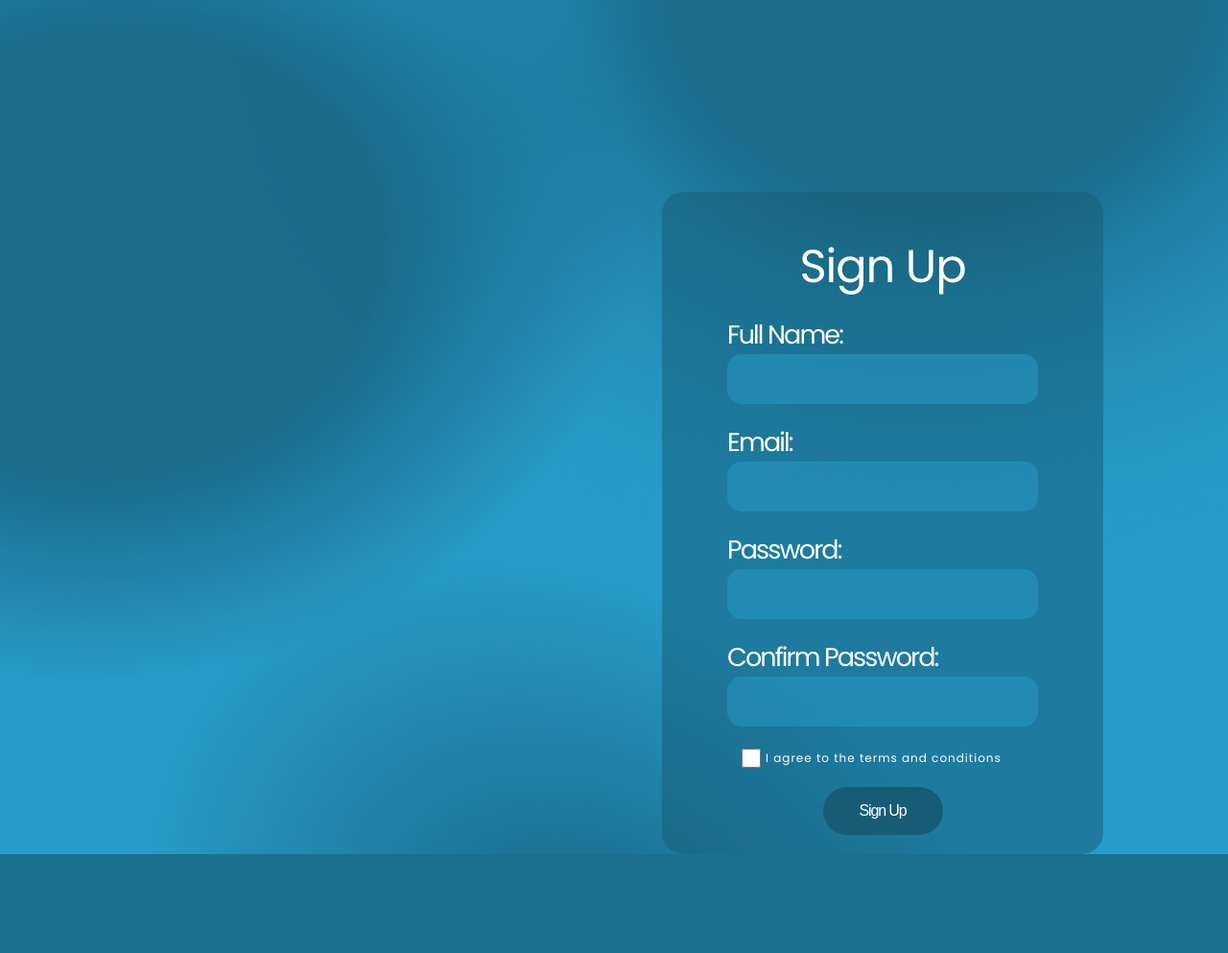
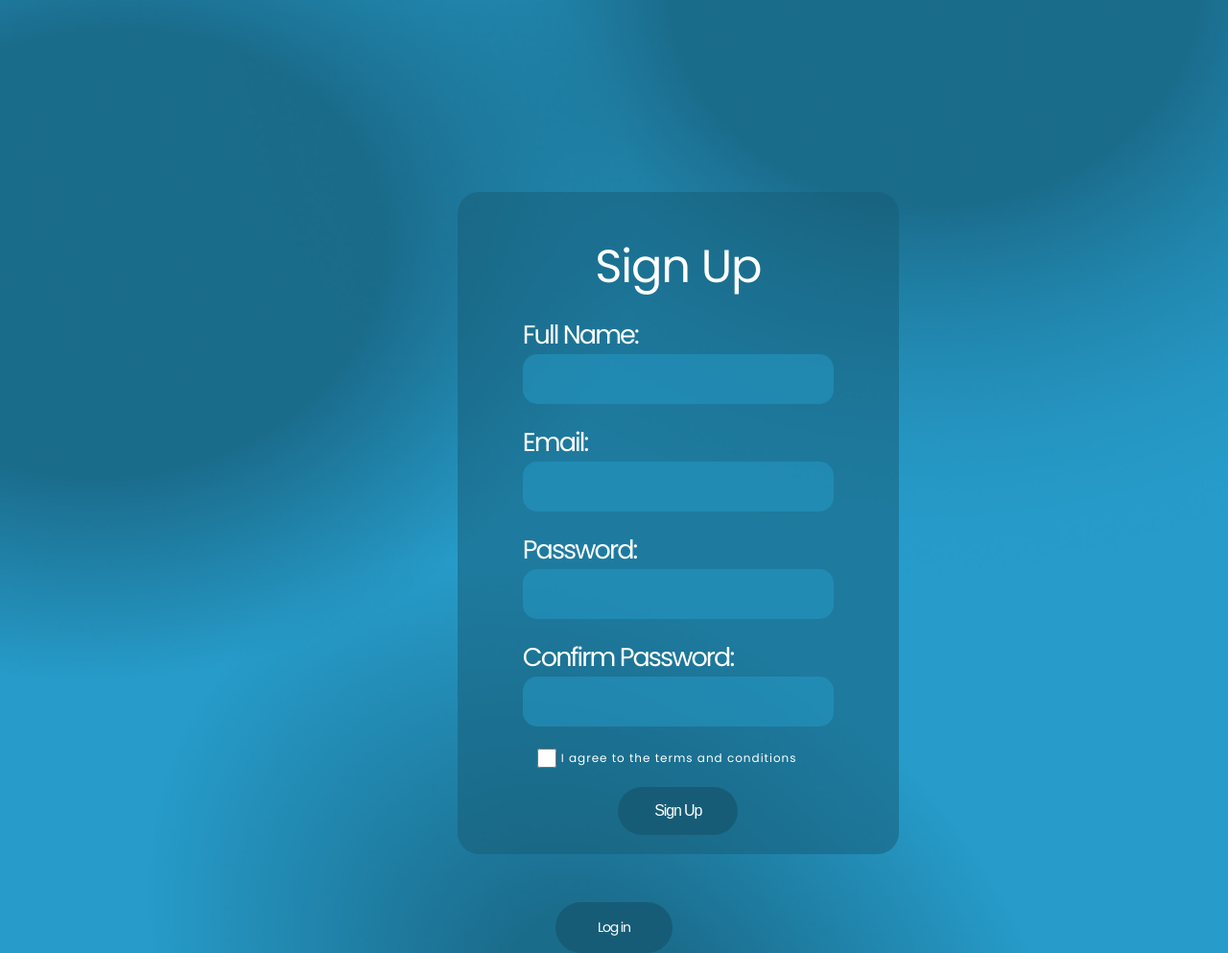
Before and after one commit to EmersonCoronel/new_ranking, a Django app: page /signup/ in a window 1280 px wide. Shown: the part 512-1505 px from the top of the page at 96% size. Before the commit the page ends 1402 px from the top, so only its background shows below. Run offline with Django 4.2, Linux system fonts and the light colour scheme.

Commit message:
Updated login and signup pages to have links to the other

```diff
--- a/mysite/new_ranking/static/styles.css
+++ b/mysite/new_ranking/static/styles.css
@@ -543,10 +543,12 @@ h2#improv, h2{
     width: 420px;
     height: 650px;
     flex-shrink: 0;
-    margin-top: 50px; /* top margin set to 50px, right and left margins set to auto, bottom margin set to 0 */
+    margin:auto;
+    margin-left: 37.25%;
+    /* margin-top: 40px;
     margin-bottom: 0;
     margin-right: 540px;
-    margin-left: 690px;
+    margin-left: 690px; */
 
 
     border-radius: 22.5px;
@@ -985,11 +987,11 @@ display: block;
 
 #create-member-container{
 display: none;
-width: 800px;
-height: 400px;
+width: 700px;
+height: 300px;
 flex-shrink: 0;
 border-radius: 40px;
-background: rgba(23, 92, 119, 0.50);
+background: rgba(6, 60, 82, 0.5);
 position:fixed;
 padding: 50px;
 left:350px;
@@ -1112,22 +1114,20 @@ color: #999;
     text-decoration: none;
     border-radius: 50px;
 
-    font-size: 16px;
+    font-size: 14px;
     font-style: normal;
     font-weight: 400;
     line-height: normal;
     letter-spacing: -1.12px;
-    margin-top: 20px;
 
     display: flex;
-    width: 75px;
-    height: 35px;
-    padding: 15px;
+    width: 90px;
+    height: 25px;
     justify-content: center;
     align-items: center;
     gap: 10px;
-    transition: 150ms ease;
     margin: auto;
+    margin-top: 50px;
     border: none;
     cursor: pointer;
 }
--- a/mysite/new_ranking/templates/registration/login.html
+++ b/mysite/new_ranking/templates/registration/login.html
@@ -45,6 +45,6 @@
             {% endif %}
         </form>
     </div>
-    <a href="{% url 'signup' %}" id="login-page-signup"> Signup </a>
+    <a href="{% url 'signup' %}" id="login-page-signup"> Sign up </a>
 </body>
 </html>
--- a/mysite/new_ranking/templates/registration/signup.html
+++ b/mysite/new_ranking/templates/registration/signup.html
@@ -55,5 +55,6 @@
             <div><button id="login-button" type="submit">Sign Up</button></div>
         </form>
     </div>
+    <a href="{% url 'login' %}" id="login-page-signup"> Log in </a>
 </body>
 </html>
```
